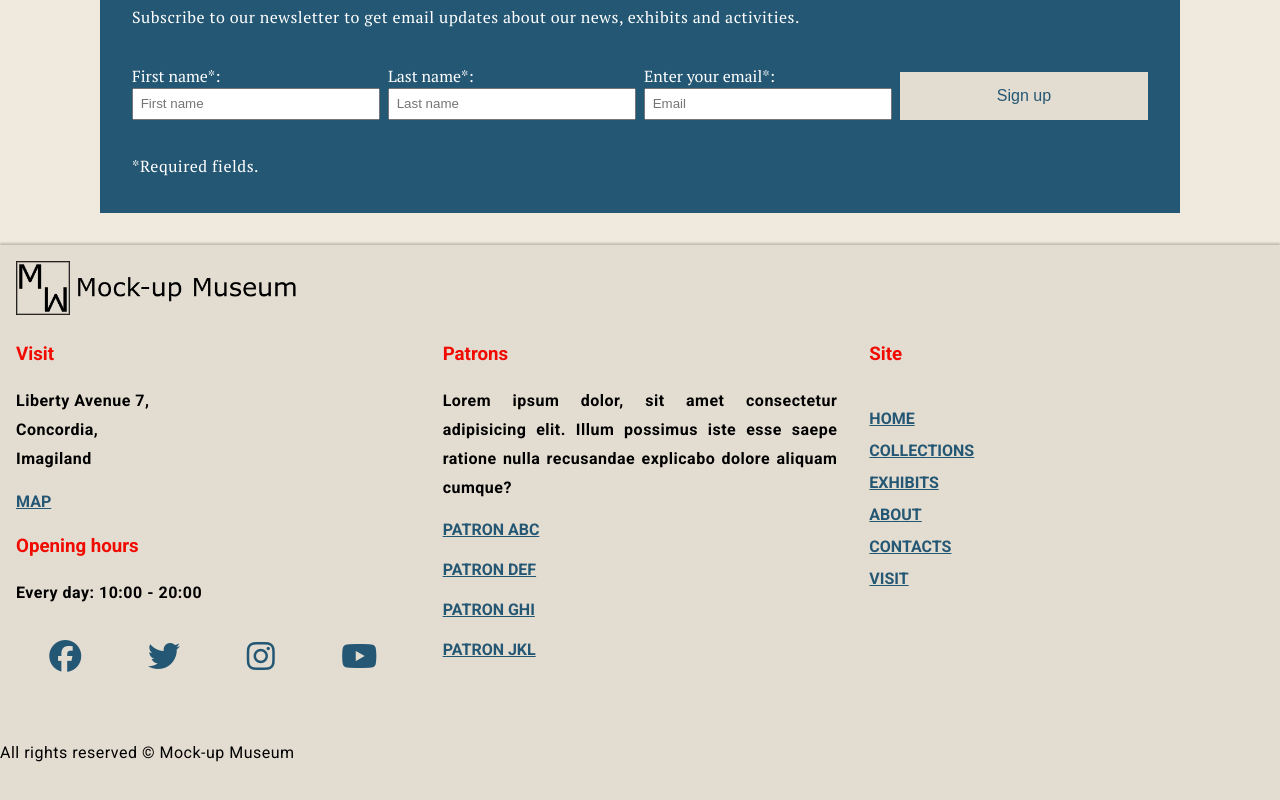
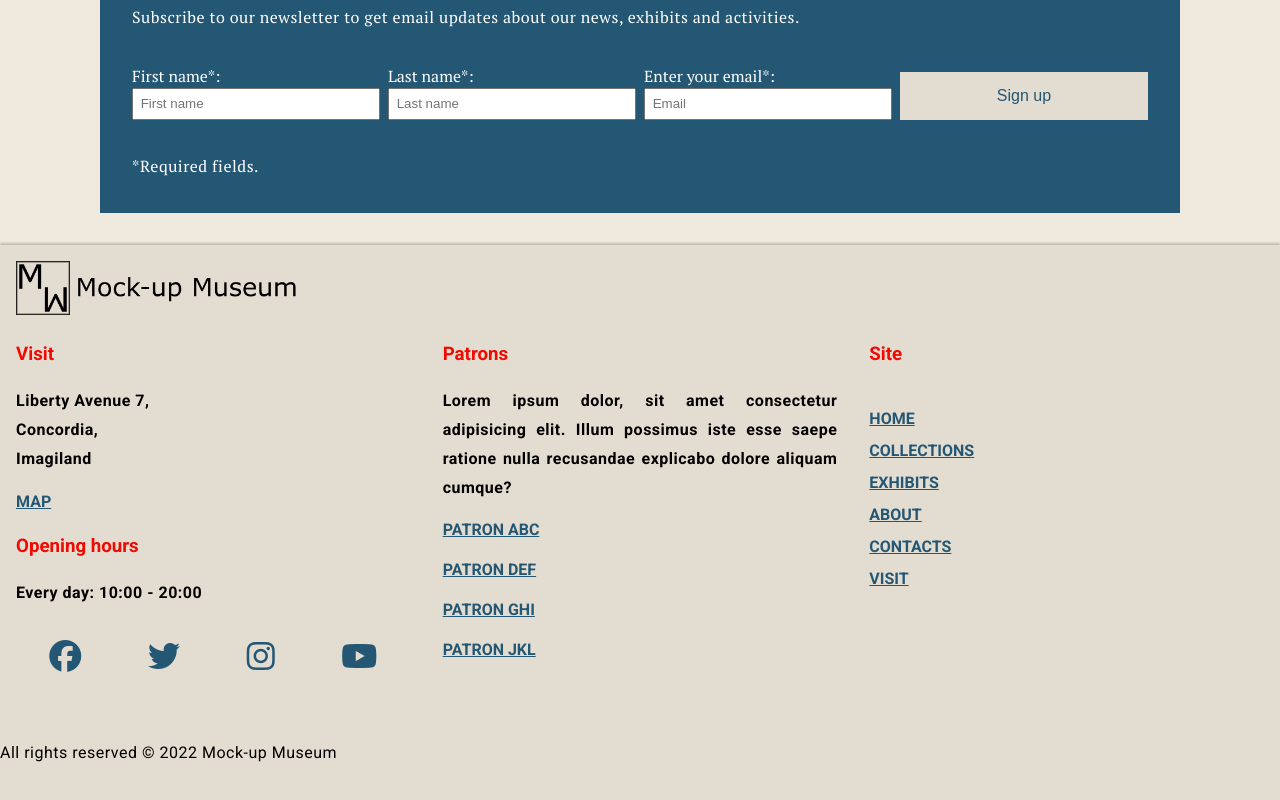
Before and after one commit to oxelfer/glowing-octo-happiness, a React (Create React App) app: page / in a window 1280 px wide. Shown: the part 2455-3255 px from the top of the page. Built offline with nearby package versions, Linux system fonts and the light colour scheme.

Commit message:
adds current year to footer

```diff
--- a/src/components/footer.js
+++ b/src/components/footer.js
@@ -48,7 +48,7 @@ export default function Footer() {
       </div>
 
       <div className='footer__copyrights'>
-        <p>All rights reserved &copy; Mock-up Museum</p>
+        <p>All rights reserved &copy; {new Date().getFullYear()} Mock-up Museum</p>
       </div>
 
     </footer>
```
